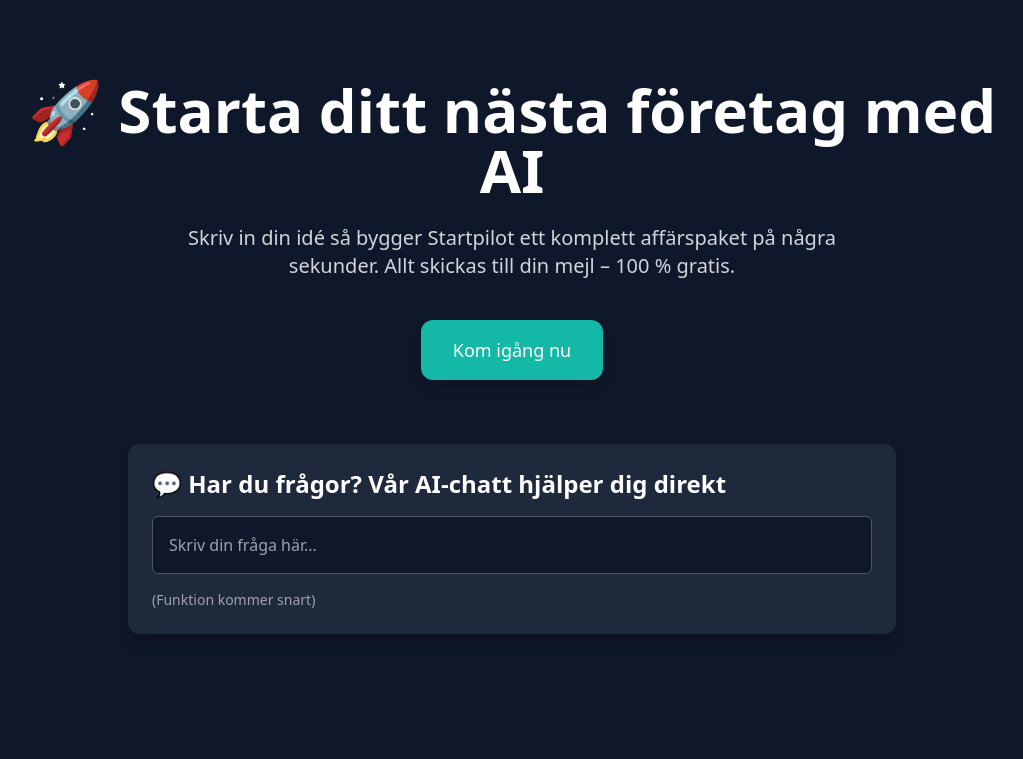
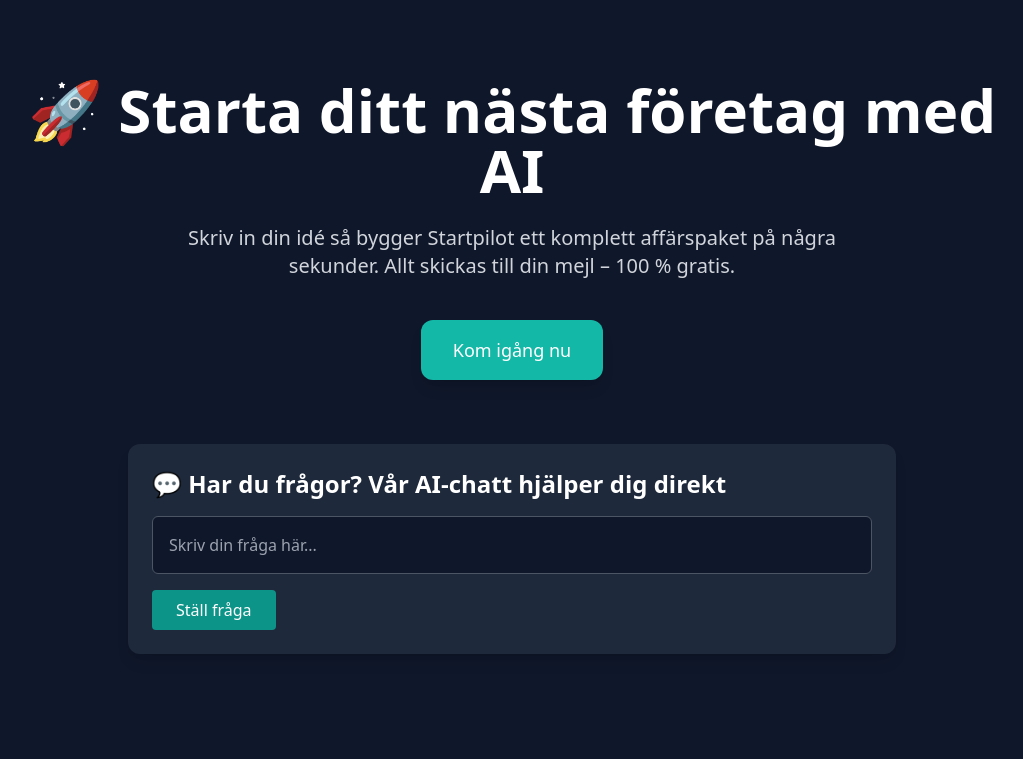
Before and after one commit to hrgr01/startpilot, a Next.js app: page / in a window 1280 px wide. Shown: the top 759 px of the page, without its empty margins (128-1151 px from the left). Built offline with nearby package versions, Linux system fonts and the light colour scheme.

Commit message:
Update Hero.js

```diff
--- a/components/Hero.js
+++ b/components/Hero.js
@@ -1,12 +1,33 @@
 // components/Hero.js
+import { useState } from "react";
 import { motion } from "framer-motion";
 import { useRouter } from "next/router";
 
 export default function Hero() {
   const router = useRouter();
+  const [question, setQuestion] = useState("");
+  const [response, setResponse] = useState("");
+  const [loading, setLoading] = useState(false);
 
   const handleClick = () => {
     router.push("/#form");
+  };
+
+  const handleAsk = async () => {
+    setLoading(true);
+    setResponse("");
+    try {
+      const res = await fetch("/api/ask", {
+        method: "POST",
+        headers: { "Content-Type": "application/json" },
+        body: JSON.stringify({ question })
+      });
+      const data = await res.json();
+      setResponse(data.answer);
+    } catch (err) {
+      setResponse("Något gick fel. Försök igen senare.");
+    }
+    setLoading(false);
   };
 
   return (
@@ -39,7 +60,7 @@ export default function Hero() {
         </motion.div>
       </div>
 
-      {/* 🔥 Interaktiv AI-chattmodul (förslag) */}
+      {/* 🔥 Interaktiv AI-chattmodul (aktiv version) */}
       <div className="mt-16 max-w-3xl mx-auto text-left">
         <motion.div
           initial={{ opacity: 0, y: 30 }}
@@ -50,9 +71,22 @@ export default function Hero() {
           <h2 className="text-2xl font-semibold mb-4">💬 Har du frågor? Vår AI-chatt hjälper dig direkt</h2>
           <input
             placeholder="Skriv din fråga här..."
+            value={question}
+            onChange={(e) => setQuestion(e.target.value)}
             className="w-full p-4 rounded-md bg-[#0f172a] border border-gray-600 text-white"
           />
-          <div className="mt-4 text-sm text-gray-400">(Funktion kommer snart)</div>
+          <button
+            onClick={handleAsk}
+            className="mt-4 px-6 py-2 bg-teal-600 rounded hover:bg-teal-700 text-white"
+            disabled={loading || !question.trim()}
+          >
+            {loading ? "Svarar..." : "Ställ fråga"}
+          </button>
+          {response && (
+            <div className="mt-4 bg-[#0f172a] p-4 rounded text-gray-200 border border-gray-700">
+              <strong>AI:</strong> {response}
+            </div>
+          )}
         </motion.div>
       </div>
     </section>
```
